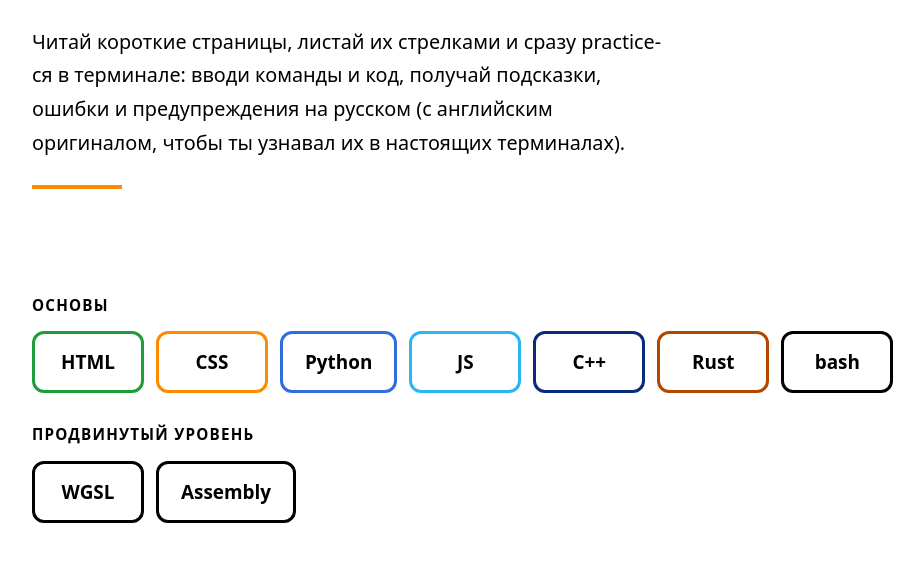
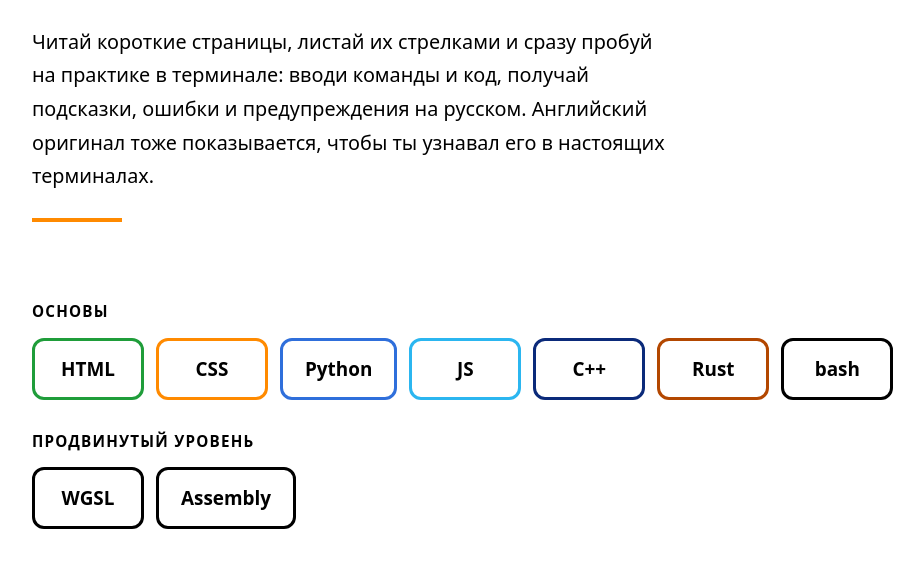
Before and after one commit to kpblm4ik/webprogram_uchebnik, a plain HTML site: page index.html in a window 1280 px wide. Shown: the part 229-796 px from the top of the page, without its empty margins (172-1096 px from the left). Drawn offline with Linux system fonts and the light colour scheme.

Commit message:
Поправить описание на главной, обновить README под курсы

```diff
--- a/index.html
+++ b/index.html
@@ -13,7 +13,7 @@
   <main class="home">
     <header class="hero">
       <h1>Интерактивный учебник по веб-программированию</h1>
-      <p>Читай короткие страницы, листай их стрелками и сразу practice-ся в терминале: вводи команды и код, получай подсказки, ошибки и предупреждения на русском (с английским оригиналом, чтобы ты узнавал их в настоящих терминалах).</p>
+      <p>Читай короткие страницы, листай их стрелками и сразу пробуй на практике в терминале: вводи команды и код, получай подсказки, ошибки и предупреждения на русском. Английский оригинал тоже показывается, чтобы ты узнавал его в настоящих терминалах.</p>
     </header>
     <nav id="groups" class="groups" aria-label="Курсы"></nav>
   </main>
```
Also changed, not shown: 1 other file.
